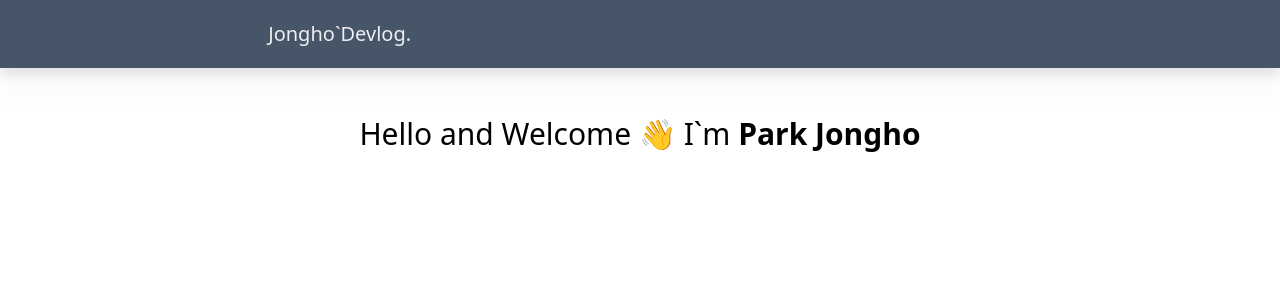
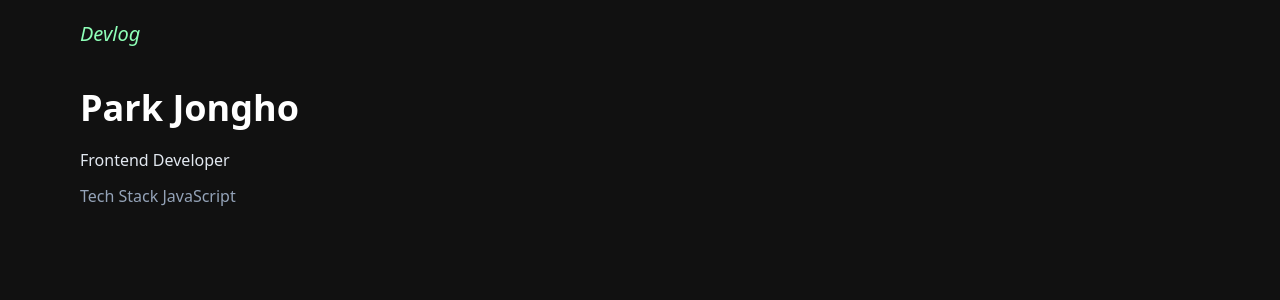
Before and after one commit to ParkJongho1/NextDevlog, a Next.js app: page / in a window 1280 px wide. Shown: the top 300 px of the page. Built offline with nearby package versions, Linux system fonts and the light colour scheme.

Commit message:
블로그 제작시작

```diff
--- a/app/components/MyInfo.tsx
+++ b/app/components/MyInfo.tsx
@@ -1,5 +1,13 @@
-import Image from "next/image";
+import Link from "next/link";
 
 export default function MyInfo() {
-   return <div></div>;
+   return (
+      <section className="max-w-3xl pl-4 mx-auto mt-5 lg:max-w-6xl">
+         <h1 className="mb-5 text-4xl font-extrabold text-white">Park Jongho</h1>
+         <p className="mb-3 text-slate-200">Frontend Developer</p>
+         <div className="mb-3 text-slate-400">
+            Tech Stack <Link href="/">JavaScript</Link>
+         </div>
+      </section>
+   );
 }
--- a/app/components/Navbar.tsx
+++ b/app/components/Navbar.tsx
@@ -2,10 +2,10 @@ import Link from "next/link";
 
 export default function Navbar() {
    return (
-      <nav className="sticky top-0 z-10 p-4 bg-slate-600 drop-shadow-xl">
-         <div className="flex flex-col justify-between mx-auto prose prose-xl sm:flex-row">
-            <Link href="/" className="no-underline text-white/90 hover:text-white">
-               Jongho`Devlog.
+      <nav className="sticky top-0 z-10 p-4 bg-[#111111] max-w-3xl lg:max-w-6xl mx-auto">
+         <div className="flex flex-col justify-between prose prose-xl">
+            <Link href="/" className="italic no-underline text-[#8effb7]">
+               Devlog
             </Link>
          </div>
       </nav>
--- a/app/layout.tsx
+++ b/app/layout.tsx
@@ -1,6 +1,7 @@
 import "./globals.css";
 import { Inter } from "next/font/google";
 import Navbar from "./components/Navbar";
+import MyInfo from "./components/MyInfo";
 
 const inter = Inter({ subsets: ["latin"] });
 
@@ -12,8 +13,9 @@ export const metadata = {
 export default function RootLayout({ children }: { children: React.ReactNode }) {
    return (
       <html lang="ko">
-         <body className="dark:bg-slate-400">
+         <body className="bg-[#111111]">
             <Navbar />
+            <MyInfo />
             {children}
          </body>
       </html>
--- a/app/page.tsx
+++ b/app/page.tsx
@@ -1,12 +1,3 @@
 export default function Home() {
-   return (
-      <main className="px-6 mx-auto">
-         <p className="mt-12 mb-12 text-3xl text-center dark:text-white">
-            Hello and Welcome 👋&nbsp;
-            <span className="white-space-nowrap">
-               I`m <span className="font-bold">Park Jongho</span>
-            </span>
-         </p>
-      </main>
-   );
+   return <main></main>;
 }
```
